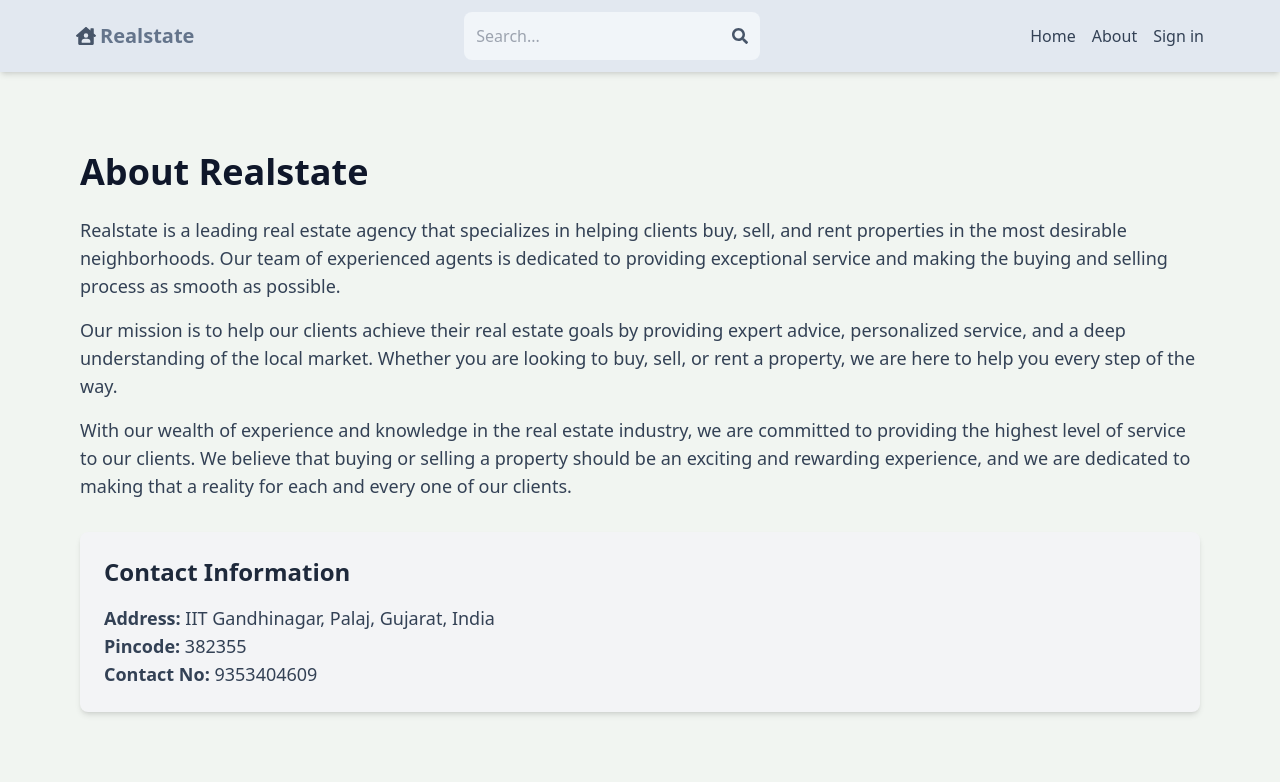
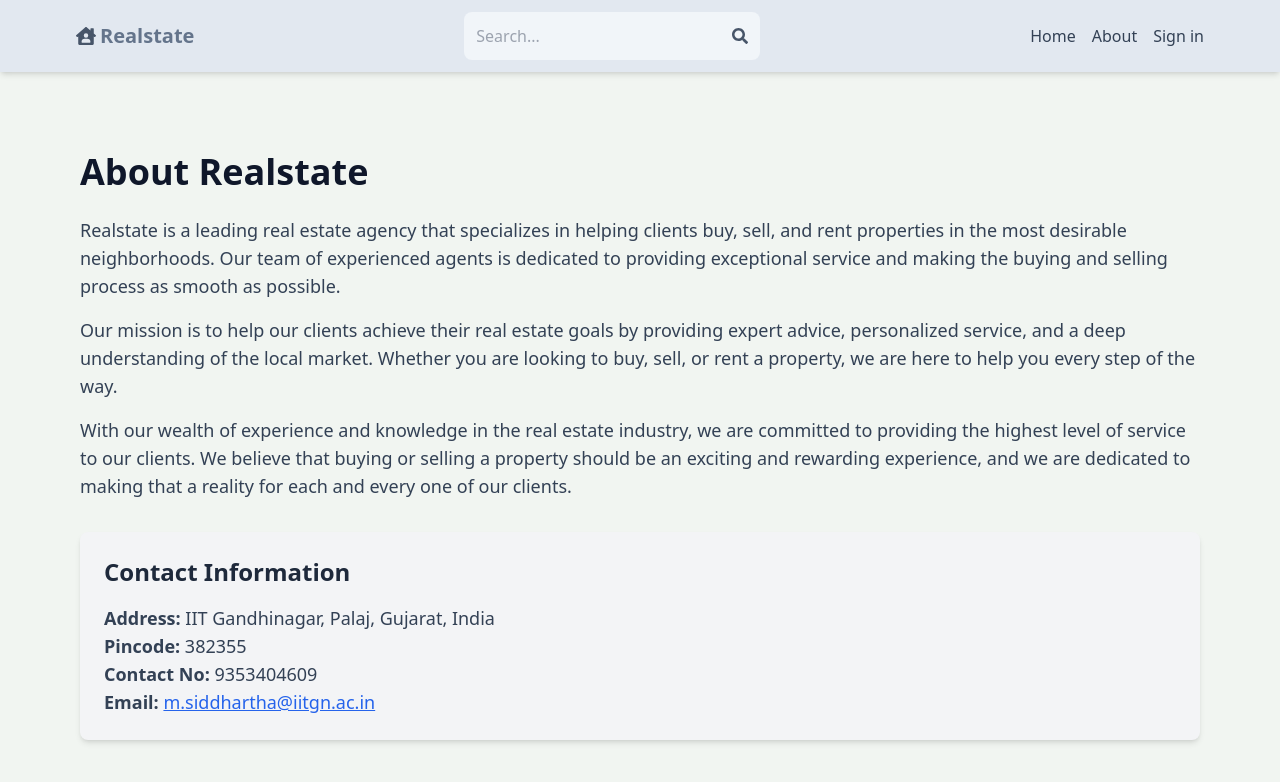
Before and after one commit to Siddhartha536/mern-realstate, a React (Vite) app in the folder client/: page /about in a window 1280 px wide. Shown: the top 782 px of the page. Built offline with nearby package versions, Linux system fonts and the light colour scheme; no server answers.

Commit message:
email added in about section

```diff
--- a/client/src/pages/About.jsx
+++ b/client/src/pages/About.jsx
@@ -28,6 +28,13 @@ export default function About() {
         <p className='text-lg text-slate-700'><strong>Address:</strong> IIT Gandhinagar, Palaj, Gujarat, India</p>
         <p className='text-lg text-slate-700'><strong>Pincode:</strong> 382355</p>
         <p className='text-lg text-slate-700'><strong>Contact No:</strong> 9353404609</p>
+        <p className='text-lg text-slate-700'>
+  <strong>Email: </strong>
+  <a href="https://mail.google.com/mail/?view=cm&fs=1&to=m.siddhartha@iitgn.ac.in" target="_blank" className="text-blue-600 underline">
+    m.siddhartha@iitgn.ac.in
+  </a>
+</p>
+
       </section>
     </div>
   );
```
